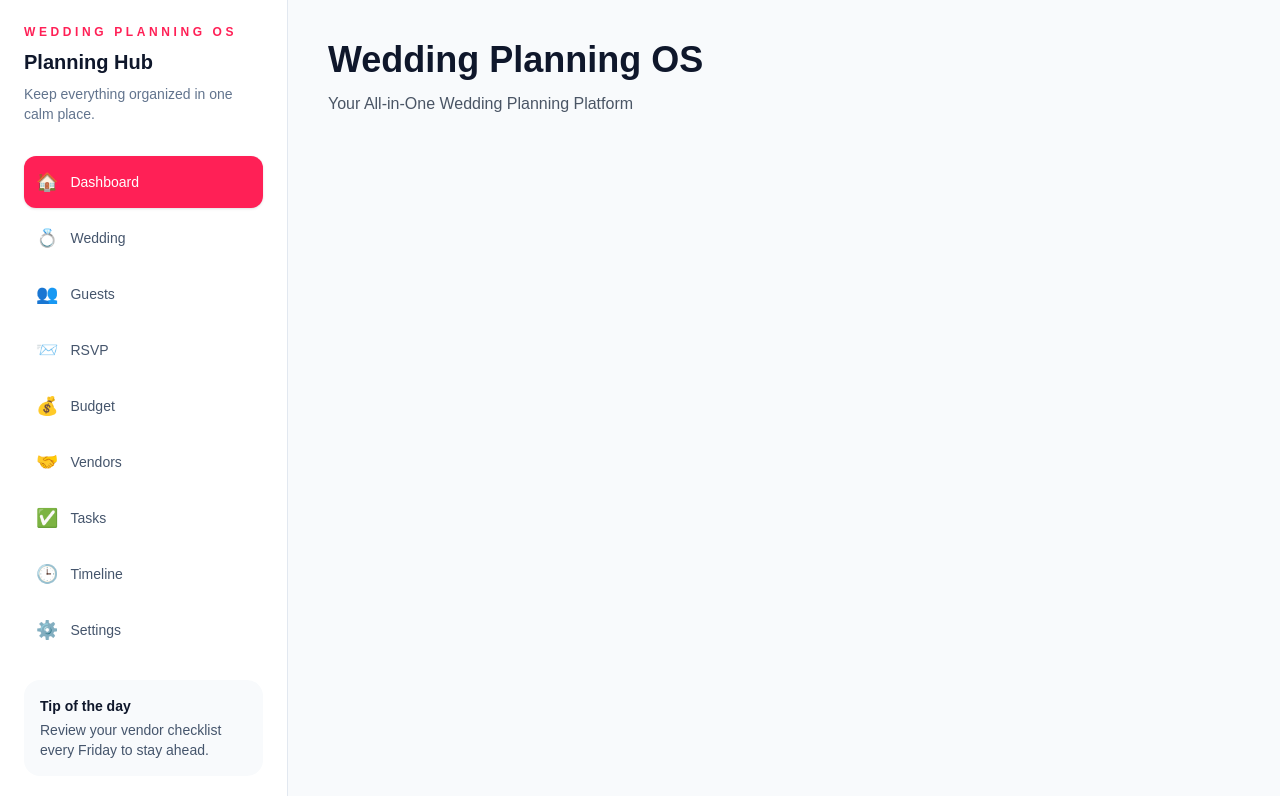
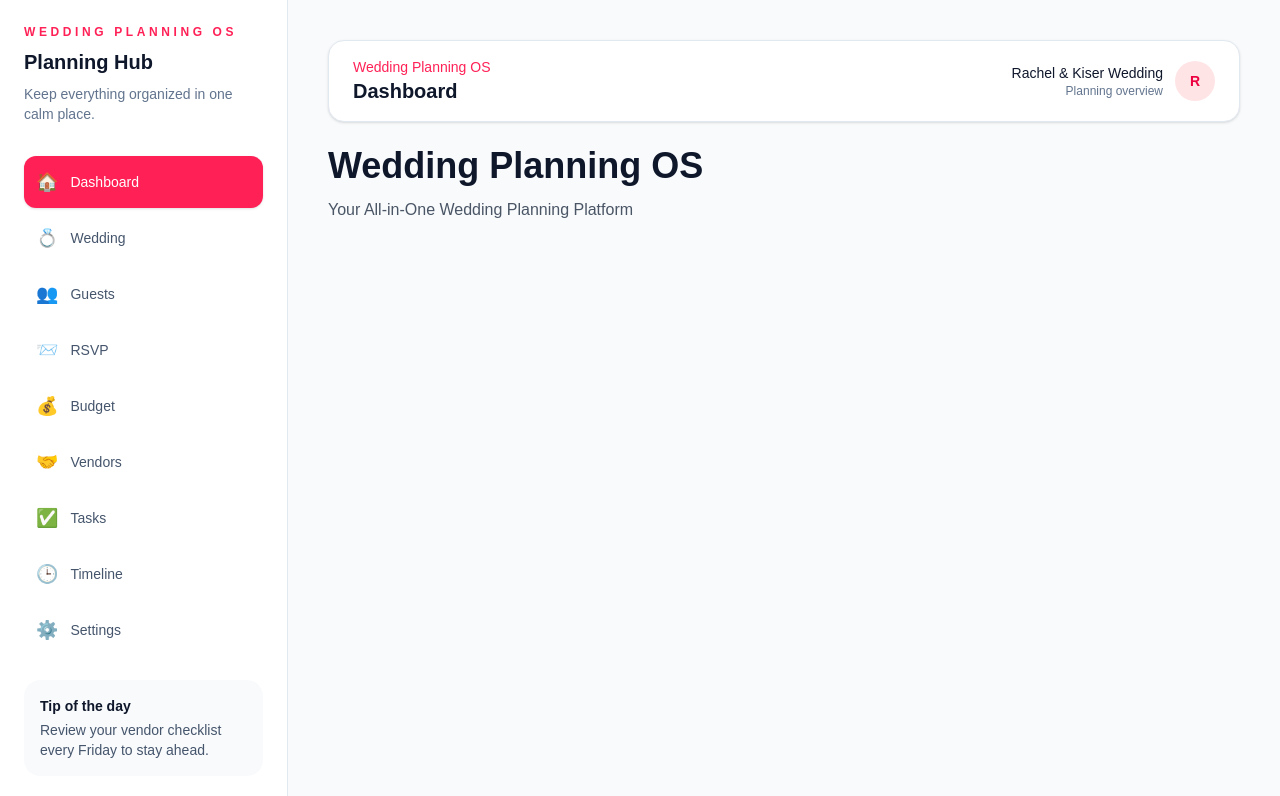
Before and after one commit to RCEventPlanner/WeddingPlanningOS, a Next.js app: page / in a window 1280 px wide. Shown: the top 796 px of the page. Built offline with nearby package versions, Linux system fonts and the light colour scheme.

Commit message:
Add top navigation

```diff
--- a/app/page.tsx
+++ b/app/page.tsx
@@ -1,4 +1,5 @@
 import { Sidebar } from "../components/Sidebar";
+import { TopNav } from "../components/TopNav";
 
 export default function Home() {
   return (
@@ -6,6 +7,8 @@ export default function Home() {
       <Sidebar />
 
       <main className="flex-1 p-6 sm:p-8 lg:ml-72 lg:p-10">
+        <TopNav title="Dashboard" />
+
         <h1 className="text-4xl font-bold text-slate-900">
           Wedding Planning OS
         </h1>
--- /dev/null
+++ b/components/TopNav.tsx
@@ -0,0 +1,29 @@
+type TopNavProps = {
+  title?: string;
+  weddingName?: string;
+};
+
+export function TopNav({
+  title = "Dashboard",
+  weddingName = "Rachel & Kiser Wedding",
+}: TopNavProps) {
+  return (
+    <header className="mb-6 flex flex-col gap-4 rounded-2xl border border-slate-200 bg-white px-4 py-4 shadow-sm sm:flex-row sm:items-center sm:justify-between sm:px-6">
+      <div>
+        <p className="text-sm font-medium text-rose-500">Wedding Planning OS</p>
+        <h2 className="text-xl font-semibold text-slate-900">{title}</h2>
+      </div>
+
+      <div className="flex items-center justify-between gap-3 sm:justify-end">
+        <div className="text-right">
+          <p className="text-sm font-medium text-slate-900">{weddingName}</p>
+          <p className="text-xs text-slate-500">Planning overview</p>
+        </div>
+
+        <div className="flex h-10 w-10 items-center justify-center rounded-full bg-rose-100 text-sm font-semibold text-rose-600">
+          R
+        </div>
+      </div>
+    </header>
+  );
+}
```
